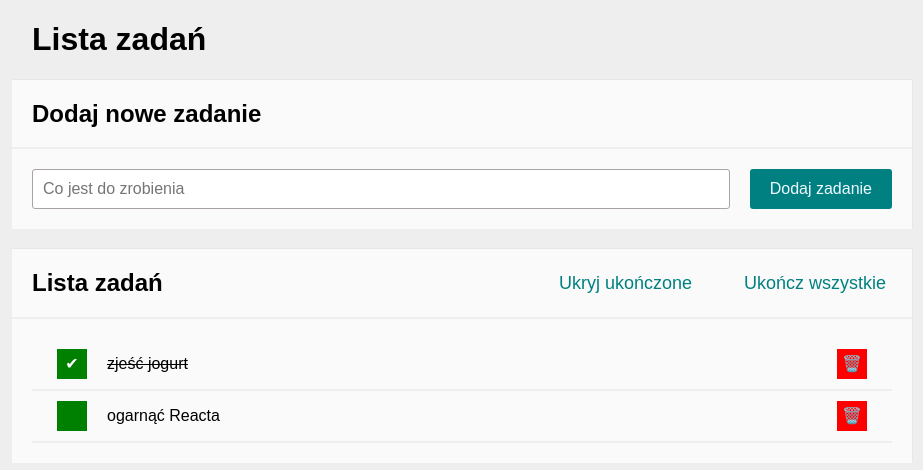
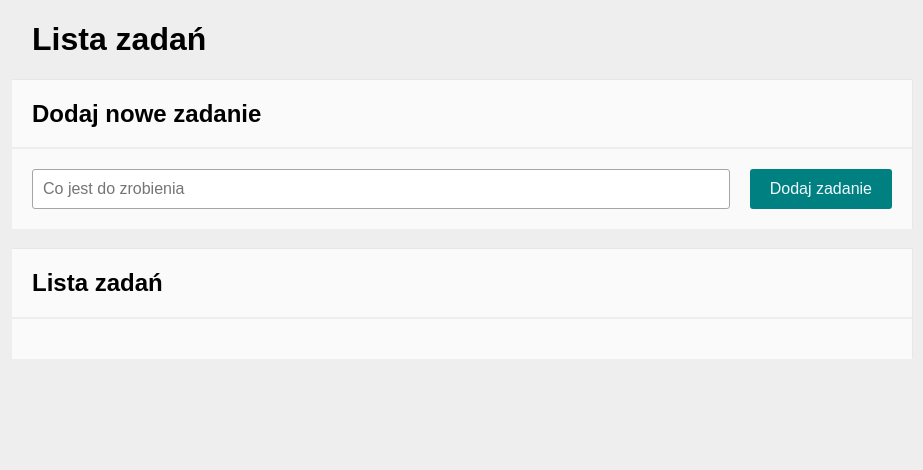
Before and after one commit to Alekzann/task-list-react, a React (Create React App) app: page / in a window 1280 px wide. Shown: the top 470 px of the page, without its empty margins (178-1101 px from the left). Built offline with nearby package versions, Linux system fonts and the light colour scheme.

Commit message:
getTask function added useEffect added

```diff
--- a/src/App.js
+++ b/src/App.js
@@ -4,17 +4,20 @@
 import Section from "./Section";
 import Header from "./Header";
 import Container from "./Container";
-import { useState } from 'react';
+import { useEffect, useState } from 'react';
 
+const getTasks = () => {
+const tasksLocalStorage = localStorage.getItem("tasks");
+return tasksLocalStorage ? JSON.parse(tasksLocalStorage) : [];
+}
 
 function App() {
   const [hideDone, setHideDone] = useState(false);
-  const [tasks, setTasks] = useState(
-    [
-      { id: 1, content: "zjeść jogurt", done: true },
-      { id: 2, content: "ogarnąć Reacta", done: false },
-    ]
-  );
+  const [tasks, setTasks] = useState(getTasks);
+
+  useEffect(() => {
+    localStorage.setItem("tasks", JSON.stringify(tasks));
+  }, [tasks]);
 
   const removeTask = (id) => {
     setTasks(tasks => tasks.filter(task => task.id !== id));
@@ -42,7 +45,7 @@
         content,
         done: false,
         id: tasks.length ? tasks[tasks.length - 1].id + 1 : 1,
-      }
+      },
     ]);
   };
 
```
